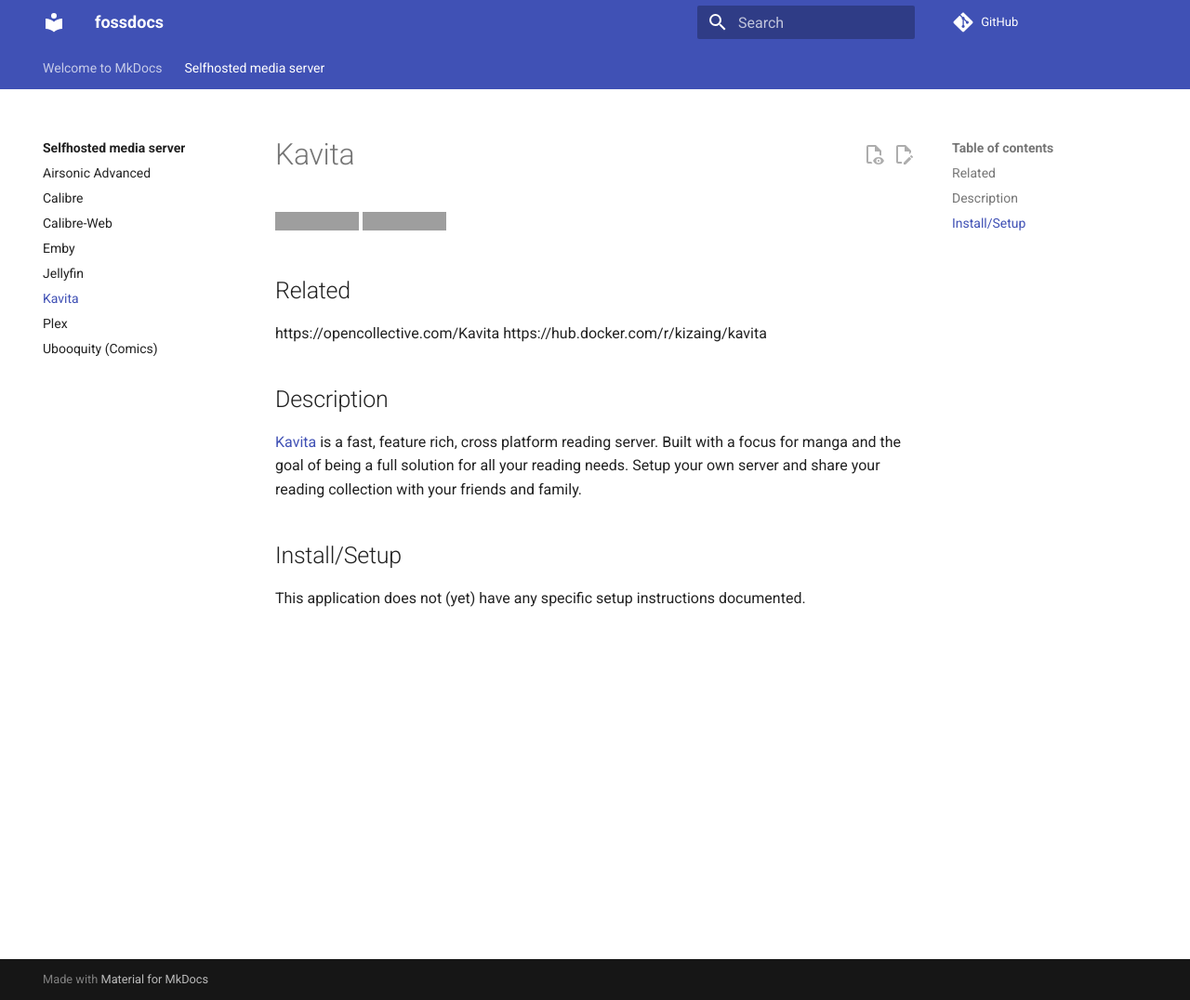
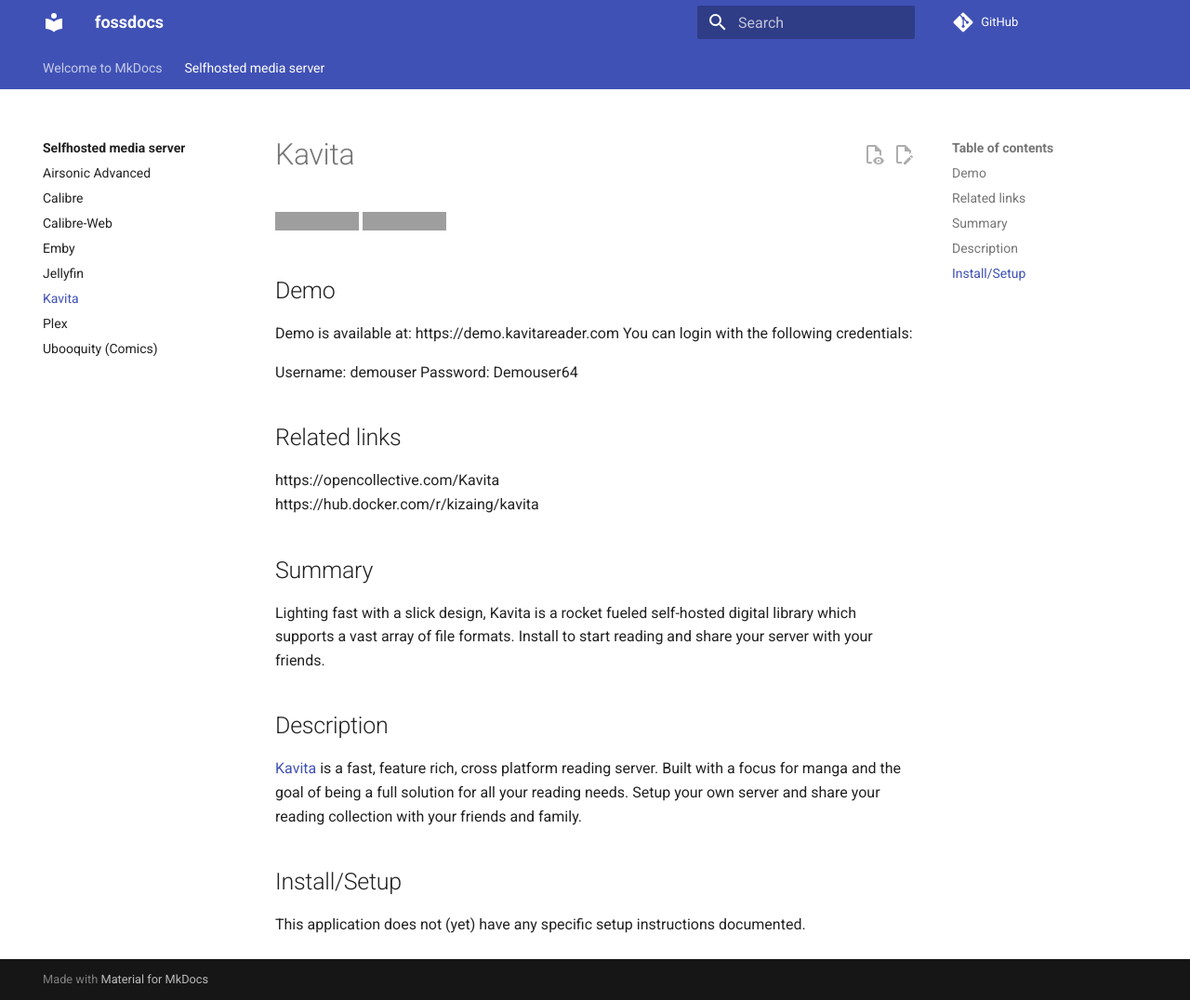
Before and after one commit to cmuc24/fossdocs, an MkDocs documentation site: the page built from docs/selfhosted_media_server/kavita.md, in a window 1280 px wide and 1076 px high. Shown: the whole window at 93% size. Built offline with MkDocs 1.6.1 and Material for MkDocs 9.7.7, drawn with Linux system fonts in a browser that asks for light colours; comment, search, counter and statistics services are not loaded; grey boxes are pictures that could not be loaded.

Commit message:
Update kavita.md

```diff
--- a/docs/selfhosted_media_server/kavita.md
+++ b/docs/selfhosted_media_server/kavita.md
@@ -2,9 +2,19 @@
 [![Docker Pulls](https://img.shields.io/docker/pulls/kizaing/kavita?style=flat-square&color=607D8B&label=docker%20pulls&logo=docker)](https://hub.docker.com/r/kizaing/kavita)
 [![GitHub Stars](https://img.shields.io/github/stars/kareadita/kavita?style=flat-square&color=607D8B&label=github%20stars&logo=github)](https://github.com/Kareadita/Kavita)
 
-## Related
-https://opencollective.com/Kavita
+## Demo
+Demo is available at: https://demo.kavitareader.com
+You can login with the following credentials:
+
+Username: demouser
+Password: Demouser64
+
+## Related links
+https://opencollective.com/Kavita <br>
 https://hub.docker.com/r/kizaing/kavita
+
+## Summary
+Lighting fast with a slick design, Kavita is a rocket fueled self-hosted digital library which supports a vast array of file formats. Install to start reading and share your server with your friends.
 
 ## Description
 [Kavita](https://www.kavitareader.com/) is a fast, feature rich, cross platform reading server. Built with a focus for manga and the goal of being a full solution for all your reading needs. Setup your own server and share your reading collection with your friends and family.
```
